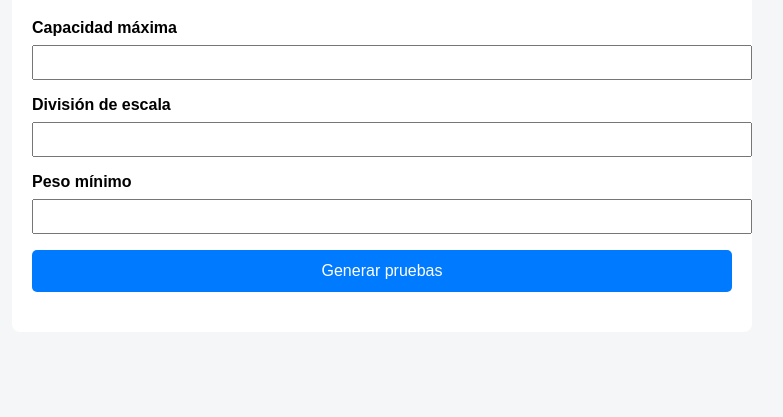
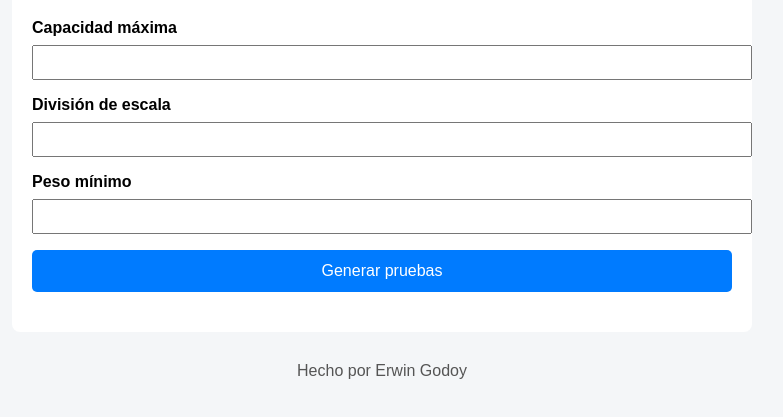
Before and after one commit to ajustebalanzasybasculas-web/pruebas-basculas-balanzas, a plain HTML site: page index.html in a window 1280 px wide. Shown: the part 109-526 px from the top of the page, without its empty margins (258-1041 px from the left). Drawn offline with Linux system fonts and the light colour scheme.

Commit message:
Actualizar index.html

```diff
--- a/index.html
+++ b/index.html
@@ -138,6 +138,8 @@
     `;
 }
 </script>
-
+<footer style="text-align:center; margin-top:30px; color:#555;">
+    Hecho por Erwin Godoy
+</footer>
 </body>
 </html>
```
